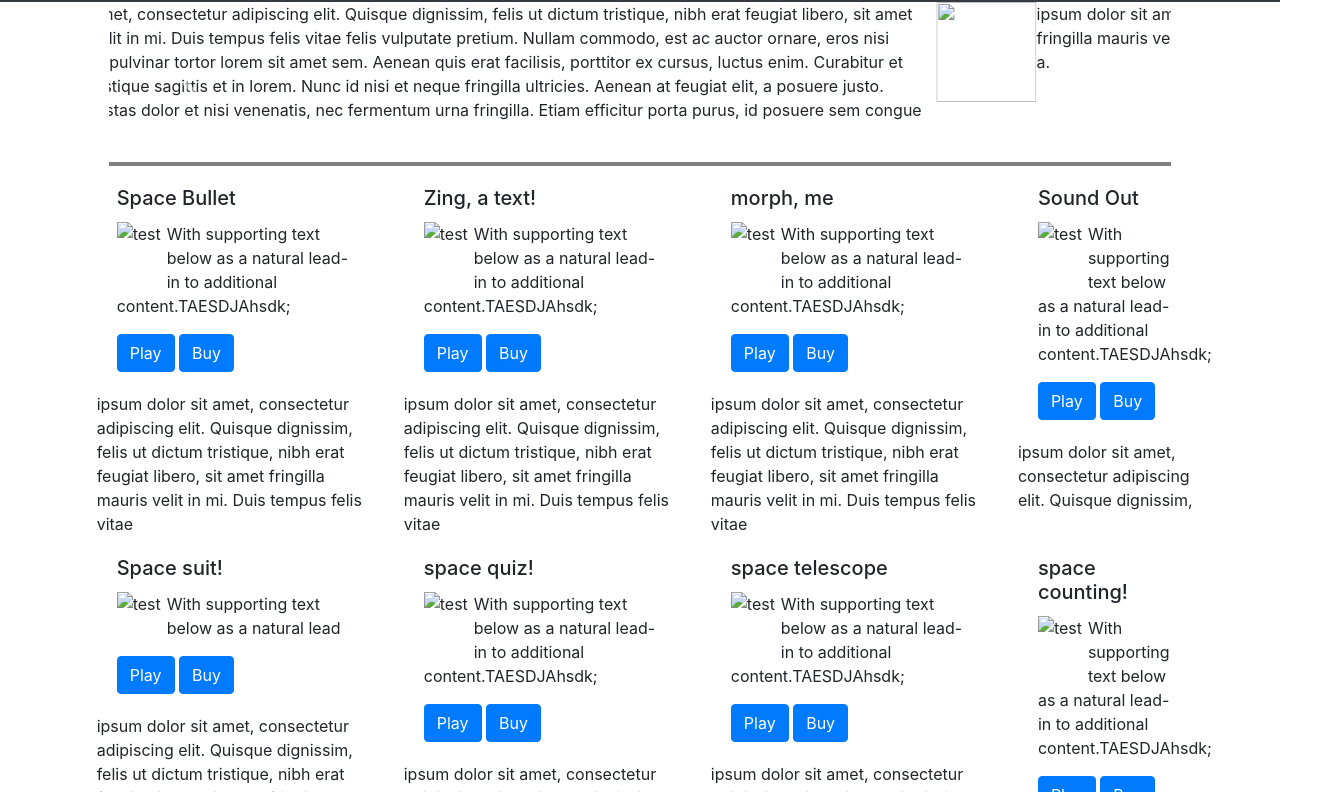
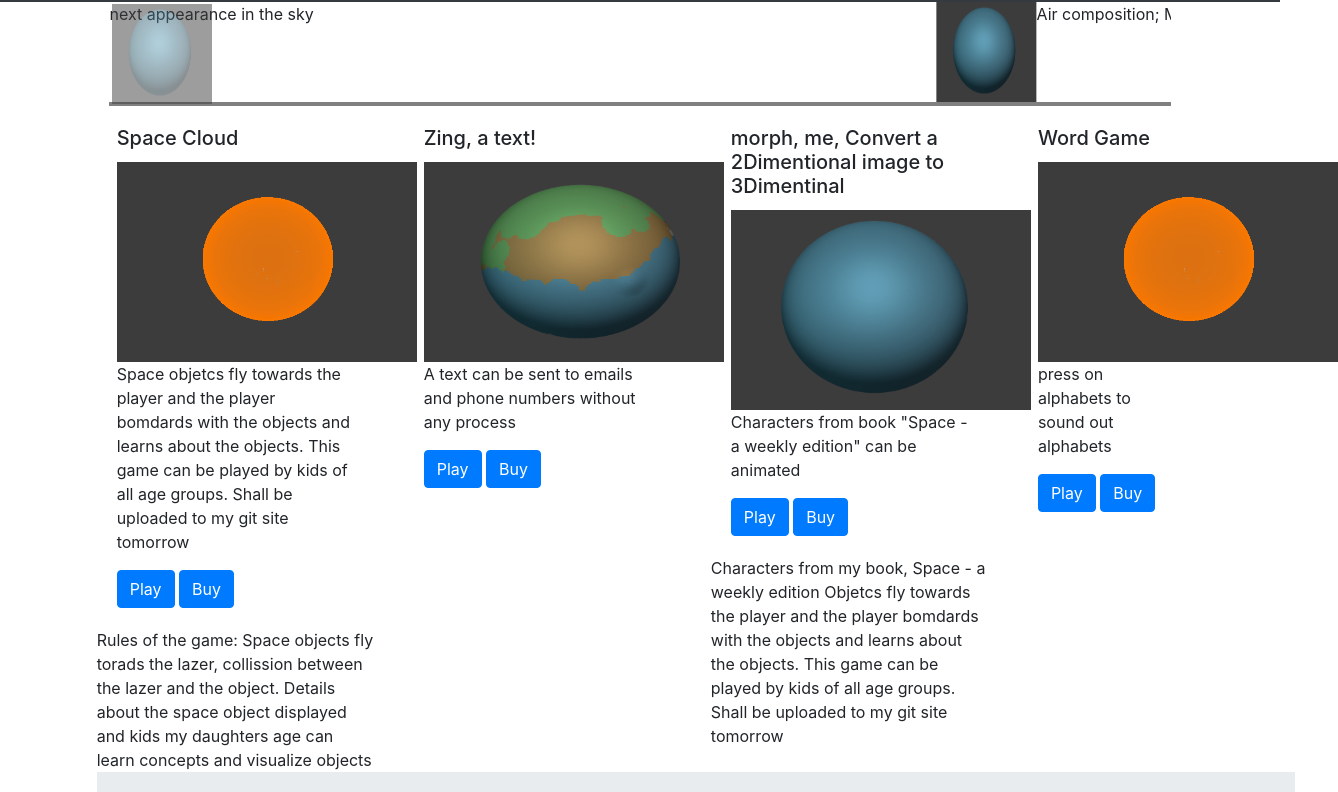
Before and after one commit to meeracode/testproject-, a plain HTML site: page index.html in a window 1280 px wide. Shown: the part 54-846 px from the top of the page, 1338 px wide, since content can reach past the window. Drawn offline with nearby package versions, Linux system fonts and the light colour scheme.

Commit message:
Add files via upload

```diff
--- a/index.html
+++ b/index.html
@@ -10,6 +10,7 @@
     integrity="sha384-DfXdz2htPH0lsSSs5nCTpuj/zy4C+OGpamoFVy38MVBnE+IbbVYUew+OrCXaRkfj" crossorigin="anonymous"></script>
   <script src="https://cdn.jsdelivr.net/npm/bootstrap@4.5.3/dist/js/bootstrap.bundle.min.js"
     integrity="sha384-ho+j7jyWK8fNQe+A12Hb8AhRq26LrZ/JpcUGGOn+Y7RsweNrtN/tE3MoK7ZeZDyx" crossorigin="anonymous"></script>
+  <link rel="stylesheet" href="https://maxcdn.bootstrapcdn.com/font-awesome/4.5.0/css/font-awesome.min.css" />
 
 <style>
    .box{
@@ -55,10 +56,10 @@
           Home
         </a>
         <div class="dropdown-menu" aria-labelledby="navbarDropdown">
-          <a class="dropdown-item" href="#">Action</a>
+          <!-- <a class="dropdown-item" href="#"></a>
           <a class="dropdown-item" href="#">Another action</a>
-          <div class="dropdown-divider"></div>
-          <a class="dropdown-item" href="#">Some action</a>
+          <div class="dropdown-divider"></div> -->
+          <!-- <a class="dropdown-item" href="#">Some action</a> -->
         </div>
       </li>
       <li class="nav-item dropdown ">
@@ -67,31 +68,65 @@
          Game
         </a>
         <div class="dropdown-menu" aria-labelledby="navbarDropdown">
-          <a class="dropdown-item" href="#">Action</a>
+          <!-- <a class="dropdown-item" href="#">Action</a>
           <a class="dropdown-item" href="#">Another action</a>
           <div class="dropdown-divider"></div>
-          <a class="dropdown-item" href="#">Some action</a>
+          <a class="dropdown-item" href="#">Some action</a> -->
+        </div>
+      </li>
+      <li class="nav-item dropdown">
+        <a class="nav-link dropdown-toggle fa-fa-table" href="About.html" id="navbarDropdown" role="button" data-toggle="dropdown"
+          aria-haspopup="true" aria-expanded="false">
+          Comics
+        </a>
+        <div class="dropdown-menu" aria-labelledby="navbarDropdown">
+          <!-- <a class="dropdown-item" href="#">Action</a>
+          <a class="dropdown-item" href="#">Another action</a>
+          <div class="dropdown-divider"></div>
+          <a class="dropdown-item" href="#">Some action </a> -->
         </div>
       </li>
       <li class="nav-item dropdown">
         <a class="nav-link dropdown-toggle" href="About.html" id="navbarDropdown" role="button" data-toggle="dropdown"
           aria-haspopup="true" aria-expanded="false">
+          Books
+        </a>
+        <div class="dropdown-menu" aria-labelledby="navbarDropdown">
+          <!-- <a class="dropdown-item" href="#">Action</a>
+          <a class="dropdown-item" href="#">Another action</a>
+          <div class="dropdown-divider"></div>
+          <a class="dropdown-item" href="#">Some action </a> -->
+        </div>
+      </li>
+      <li class="nav-item dropdown">
+        <a class="nav-link dropdown-toggle fa-fa-phone" href="About.html" id="navbarDropdown" role="button" data-toggle="dropdown"
+          aria-haspopup="true" aria-expanded="false">
           About
         </a>
         <div class="dropdown-menu" aria-labelledby="navbarDropdown">
-          <a class="dropdown-item" href="#">Action</a>
+          <!-- <a class="dropdown-item" href="#">Action</a>
           <a class="dropdown-item" href="#">Another action</a>
           <div class="dropdown-divider"></div>
-          <a class="dropdown-item" href="#">Some action </a>
+          <a class="dropdown-item" href="#">Some action </a> -->
         </div>
       </li>
-      <li class="nav-item">
-        <a class="nav-link disabled" href="Contacts.html" tabindex="-1" >Contact</a>
+      <li class="nav-item dropdown">
+        <a class="nav-link dropdown-toggle" href="Contact.html" id="navbarDropdown" role="button" data-toggle="dropdown"
+          aria-haspopup="true" aria-expanded="false">
+          Contacts
+        </a>
+        <div class="dropdown-menu" aria-kbdshortcuts="" aria-orientation="navbarDropdown">
+          <!-- <a class="dropdown-item" href="#">Action</a>
+          <a class="dropdown-item" href="#">Another action</a>
+          <div class="dropdown-divider"></div>
+          <a class="dropdown-item" href="#">Some action </a> -->
+        </div>
       </li>
+
     </ul>
     <form class="form-inline my-2 my-lg-0">
       <input class="form-control mr-sm-2" type="search" placeholder="Search" aria-label="Search">
-      <button class="btn btn-outline-success my-2 my-sm-0" type="submit">Search</button>
+      <button class="btn btn-outline-primary my-2 my-sm-0 fa-fa-search" type="submit">Search</button>
     </form>
   </div>
 </nav>
@@ -111,44 +146,45 @@
       <div class="carousel-inner">
         <div class="carousel-item active">
           <span class="sr-only">Previous</span>
-          <p><img src="Zennite.jpg" class="d-block" width="100" height="100" alt="" align="left">
+          <p><img src="PEarth.PNG" class="d-block" width="100" height="100" alt="" align="left">
+          "Spot the comet" next appearance in the sky
+          <!-- Many years star gazing is fun. Zenith, an icy, bright planet, with size similar to Pluto. Observed on cosmoscope, between the kuiper belt and the outer space. -->
+          <!-- The crust beneth the icy layer packed with charged particles, constitue to the density of the planet.
+          Zenith exhibits force exhibited by the planet on the objects depends on the unit volume density exhibited.
+          Bombarding charged particles, electromagnetic radiation and heat When viewed With Cosmoscope the tabby shades and colors of Zenith becomes visible
 
-          ipsum dolor sit amet, consectetur adipiscing elit. Quisque dignissim, felis ut dictum tristique,
-          nibh erat feugiat libero, sit amet fringilla mauris velit in mi. Duis tempus felis vitae
-          felis vulputate pretium. Nullam commodo, est ac auctor ornare, eros nisi fringilla sem,
-          non pulvinar tortor lorem sit amet sem. Aenean quis erat facilisis, porttitor ex cursus,
-          luctus enim. Curabitur et metus in lacus tristique sagittis et in lorem. Nunc id nisi et
-          neque fringilla ultricies. Aenean at feugiat elit, a posuere justo. Pellentesque egestas
-          dolor et nisi venenatis, nec fermentum urna fringilla. Etiam efficitur porta purus, id
-          posuere sem congue a.
-></p>
+
+          Space-time, the time is calculated light , with The icy planet, methane, sulphur, phosporus,ferous and other minerals.
+          Cloud atmospheric components, orbiting path, light sky and evening sky always a topic to disscuss with
+
+          Study concepts, space-time and travel things for my daughter -->
+        </p>
         </div>
         <!-- <div style="border:solid 2px gray"> </div> -->
         <div class="carousel-item">
           <span class="sr-only">Previous</span>
-          <img src="Zennite.jpg" class="d-block" width="100" height="100" alt="" align="left">
-          <span>ipsum dolor sit amet, consectetur adipiscing elit. Quisque dignissim, felis ut dictum tristique,
-            nibh erat feugiat libero, sit amet fringilla mauris velit in mi. Duis tempus felis vitae
-            felis vulputate pretium. Nullam commodo, est ac auctor
-            posuere sem congue a.</span>
+          <img src="PNeptune.png" class="d-block" width="100" height="100" alt="" align="left">
+          <span>
+          Air composition; Multimedia detection
+          </span>
           <!-- <a class="btn btn-primary btn-lg" href="/" role="button">GAmese1</a> -->
         </div>
         <!-- <div style="border:solid 2px gray"> </div> -->
         <div class="carousel-item">
           <span class="sr-only">Previous</span>
-          <img src="Zennite.jpg" class="d-block" width="100" height="100" alt="" align="left">
-          <span>ipsum dolor sit amet, consectetur adipiscing elit. Quisque me
-          posuere sem congue a ipsum dolor sit amet, consectetur adipiscing elit. Quisque dignissim, felis ut dictum tristique,
-          nibh erat feugiat libero, sit amet fringilla mauris velit in mi. Duis tempus felis vitae
-          felis vulputate pretium. Nullam commodo, est ac auctor
-          posuere sem congue a</span>
-          <!-- <a class="btn btn-primary btn-lg" href="/" role="button">GAmese123</a> -->
-        </div>
-      </div>
+          <img src="PSun1.png" class="d-block" width="100" height="100" alt="" align="left">
+          <span>
+            skycast news;
+          </span>
+        </div>      </div>
       <div style="border:solid 2px gray"> </div>
       <a class="carousel-control-prev" href="#carouselExampleControls" role="button" data-slide="prev">
         <span class="carousel-control-prev-icon" aria-hidden="true"></span>
         <span class="sr-only">Previous</span>
+        <img src="PNeptune.png" class="d-block" width="100" height="100" alt="" align="left">
+        <span>
+         Comics book
+        </span>
       </a>
       <a class="carousel-control-next" href="#carouselExampleControls" role="button" data-slide="next">
         <span class="carousel-control-next-icon" aria-hidden="true"></span>
@@ -168,139 +204,113 @@
 
 
       <div class="col-sm-11">
-
         <div class="row">
-
               <div class="col-sm-3">
                 <div class="card-body">
-                  <h5 class="card-title">Space Bullet </h5>
-
-                  <img src="zennite.jpg" width="50" height="50" alt="test" align="left">
-                  <p class="card-text">With supporting text below as a natural lead-in to additional
-                    content.TAESDJAhsdk;</p>
+                  <h5 class="card-title">Space Cloud </h5>
+                  <img src="PSun1.png" href="#" width="300" height="200" alt="test" >
+                  <p class="card-text"> Space objetcs fly towards the player and the player bomdards with the objects and learns about the objects.
+                    This game can be played by kids of all age groups.  Shall be uploaded to my git site tomorrow </p>
                   <a href="#" class="btn btn-primary">Play</a>
                   <a href="#" class="btn btn-primary">Buy</a>
                   </div>
-                  ipsum dolor sit amet, consectetur adipiscing elit. Quisque dignissim, felis ut dictum tristique,
-                  nibh erat feugiat libero, sit amet fringilla mauris velit in mi. Duis tempus felis vitae
-
-
+                   Rules of the game:
+                      Space objects fly torads the lazer, collission between the lazer and the object. Details about the space object displayed
+                      and kids my daughters age can learn concepts and visualize objects
                   </div>
                   <div style="border: 2px #00aaff"></div>
 
               <div class="col-sm-3" style="border: 2px gray">
                 <div class="card-body">
                   <h5 class="card-title"> Zing, a text!</h5>
-                  <img src="zennite.jpg" width="50" height="50" alt="test" align="left">
-                  <p class="card-text">With supporting text below as a natural lead-in to additional
-                    content.TAESDJAhsdk;</p>
-
-                    <a href="#" class="btn btn-primary">Play</a>
+                  <img src="PEarth.png"   href="#" width="300" height="200" alt="test" >
+                  <p class="card-text"> A text can be sent to emails and phone numbers without any process </p>
+                    <a href="Zing.html" class="btn btn-primary">Play</a>
                     <a href="#" class="btn btn-primary">Buy</a>
                 </div>
-                ipsum dolor sit amet, consectetur adipiscing elit. Quisque dignissim, felis ut dictum tristique,
-                nibh erat feugiat libero, sit amet fringilla mauris velit in mi. Duis tempus felis vitae
-
-
               </div>
               <div class="col-sm-3" style="border: 2px gray">
                 <div class="card-body">
-                  <h5 class="card-title"> morph, me</h5>
-                  <img src="zennite.jpg" width="50" height="50" alt="test" align="left">
-                  <p class="card-text">With supporting text below as a natural lead-in to additional
-                    content.TAESDJAhsdk;</p>
+                  <h5 class="card-title"> morph, me, Convert a 2Dimentional image to 3Dimentinal</h5>
+                  <img src="PNeptune.png" href="#" width="300" height="200" alt="test" >
+                  <p class="card-text"> Characters from book "Space - a weekly edition"
+                    can be animated </p>
 
                   <a href="#" class="btn btn-primary">Play</a>
                   <a href="#" class="btn btn-primary">Buy</a>
                 </div>
-                ipsum dolor sit amet, consectetur adipiscing elit. Quisque dignissim, felis ut dictum tristique,
-                nibh erat feugiat libero, sit amet fringilla mauris velit in mi. Duis tempus felis vitae
-
-
+                    <p class="card-text"> Characters from my book, Space - a weekly edition
+                      Objetcs fly towards the player and the player bomdards with the objects and learns about the objects.
+                      This game can be played by kids of all age groups. Shall be uploaded to my git site tomorrow
+                    </p>
               </div>
 
               <div class="col-sm-2" style="border: 2px gray">
                 <div class="card-body">
-                  <h5 class="card-title">Sound Out </h5>
-                  <img src="zennite.jpg" width="50" height="50" alt="test" align="left">
-                  <p class="card-text">With supporting text below as a natural lead-in to additional
-                    content.TAESDJAhsdk;</p>
+                  <h5 class="card-title">Word Game </h5>
+                  <img src="PSun1.png"  href="#" width="300" height="200"  >
+                  <p class="card-text"> press on alphabets to sound out alphabets </p>
 
                   <a href="#" class="btn btn-primary">Play</a>
                   <a href="#" class="btn btn-primary">Buy</a>
-                </div>
-                ipsum dolor sit amet, consectetur adipiscing elit. Quisque dignissim,
 
 
               </div>
-            <div class="col-sm-3" style="border: 2px gray">
+            <!-- <div class="col-sm-3" style="border: 2px gray">
               <div class="card-body">
                 <h5 class="card-title"> Space suit! </h5>
-                <img src="zennite.jpg" width="50" height="50" alt="test" align="left">
-                <p class="card-text">With supporting text below as a natural lead</p>
+                <img src="zennite.jpg" width="400" height="200" alt="test" >
+                <p class="card-text"> press on alphabets to sound out alphabets </p>
                   <a href="#" class="btn btn-primary">Play</a>
                 <a href="#" class="btn btn-primary">Buy</a>
               </div>
-              ipsum dolor sit amet, consectetur adipiscing elit. Quisque dignissim, felis ut dictum tristique,
-              nibh erat feugiat libero, sit amet fringilla mauris velit in mi. Duis tempus felis vitae
+                Cosmonauts tricks and tips.
+                How to fly bacis and sad plight
+                elovution of suits
+            </div> -->
 
-            </div>
-
-                <div class="col-sm-3" style="border: 2px gray">
+                <!-- <div class="col-sm-3" style="border: 2px gray">
                 <div class="card-body">
                   <h5 class="card-title">space quiz!</h5>
-                  <img src="zennite.jpg" width="50" height="50" alt="test" align="left">
-                  <p class="card-text">With supporting text below as a natural lead-in to additional
-                    content.TAESDJAhsdk;</p>
+                  <img src="zennite.jpg" width="400" height="200" alt="test" >
+                  <p class="card-text"> answer - topics about space, discover, observe, mission </p>
                   <a href="#" class="btn btn-primary">Play</a>
                   <a href="#" class="btn btn-primary">Buy</a>
                 </div>
-                ipsum dolor sit amet, consectetur adipiscing elit. Quisque dignissim, felis ut dictum tristique,
-                nibh erat feugiat libero, sit amet fringilla mauris velit in mi. Duis tempus felis vitae
-
+                  alphabets shall be displayed on the window and multiple choice questions about space
               </div>
 
                   <div class="col-sm-3" style="border: 2px gray">
                     <div class="card-body">
-                      <h5 class="card-title">space telescope</h5>
-                      <img src="zennite.jpg" width="50" height="50" alt="test" align="left">
-                      <p class="card-text">With supporting text below as a natural lead-in to additional
-                        content.TAESDJAhsdk;</p>
+                      <h5 class="card-title"> manynify</h5>
+                      <img src="zennite.jpg" width="400 " height="200" alt="test" >
+                      <p class="card-text"></p>
                       <a href="#" class="btn btn-primary">Play</a>
                       <a href="#" class="btn btn-primary">Buy</a>
                     </div>
-                    ipsum dolor sit amet, consectetur adipiscing elit. Quisque dignissim, felis ut dictum tristique,
-                    nibh erat feugiat libero, sit amet fringilla mauris velit in mi. Duis tempus felis vitae
-                  </div>
+                      alphabets shall be displayed on the window and multiple choice questions about space
+                    </div>
 
                     <div class="col-sm-2" style="border: 2px gray">
                       <div class="card-body">
                         <h5 class="card-title">space counting!</h5>
-                        <img src="zennite.jpg" width="50" height="50" alt="test" align="left">
-                        <p class="card-text">With supporting text below as a natural lead-in to additional
-                          content.TAESDJAhsdk;</p>
+                        <img src="zennite.jpg"  width="300" height="200" alt="test" >
+                        <p class="card-text"> count the starts in the pattern</p>
                           <a href="#" class="btn btn-primary">Play</a>
                         <a href="#" class="btn btn-primary">Buy</a>
                       </div>
-                      ipsum dolor sit amet, consectetur adipiscing elit. Quisque dignissim,
+                            Constellation, group of starts, and the light shown
                     </div>
 
                     <div style="border:solid 20"> </div>
                     <p>
-                    ipsum dolor sit amet, consectetur adipiscing elit. Quisque dignissim, felis ut dictum tristique,
-                    nibh erat feugiat libero, sit amet fringilla mauris velit in mi. Duis tempus felis vitae
-                    ipsum dolor sit amet, consectetur adipiscing elit. Quisque dignissim, felis ut dictum tristique,
-                    nibh erat feugiat libero, sit amet fringilla mauris velit in mi. Duis tempus felis vitae
-                    felis vulputate pretium. Nullam commodo, est ac auctor ornare, eros nisi fringilla sem,
-                    non pulvinar tortor lorem sit amet sem. Aenean quis erat facilisis, porttitor ex cursus,
-                    luctus enim. Curabitur et metus in lacus tristique sagittis et in lorem. Nunc id nisi et
-                    neque fringilla ultricies. Aenean at feugiat elit, a posuere justo. Pellentesque egestas
-                    dolor et nisi venenatis, nec fermentum urna fringilla. Etiam efficitur porta purus, id
-                    posuere sem congue a.
-                      </p>
+
+
+
+                    </p>
 
           </div>
-        </div>
+        </div> -->
 
 
 
@@ -334,10 +344,10 @@
   <div class="jumbotron jumbotron-fluid text-center">
 
     <div class="container ">
-      <img src="zennite.png" class="d-block" alt="logo" align="left">
+      <img src="PNeptune.png" width="200" height="200" >
 
       <h1 class="display-4">Andromeda</h1>
-      <p class="lead">Space travel.</p>
+      <p class="lead">Space travel</p>
     </div>
     </div>
 </footer>
```
Also changed, not shown: PEarth.PNG (added), PNeptune.PNG (added), Psun1.PNG (added).
